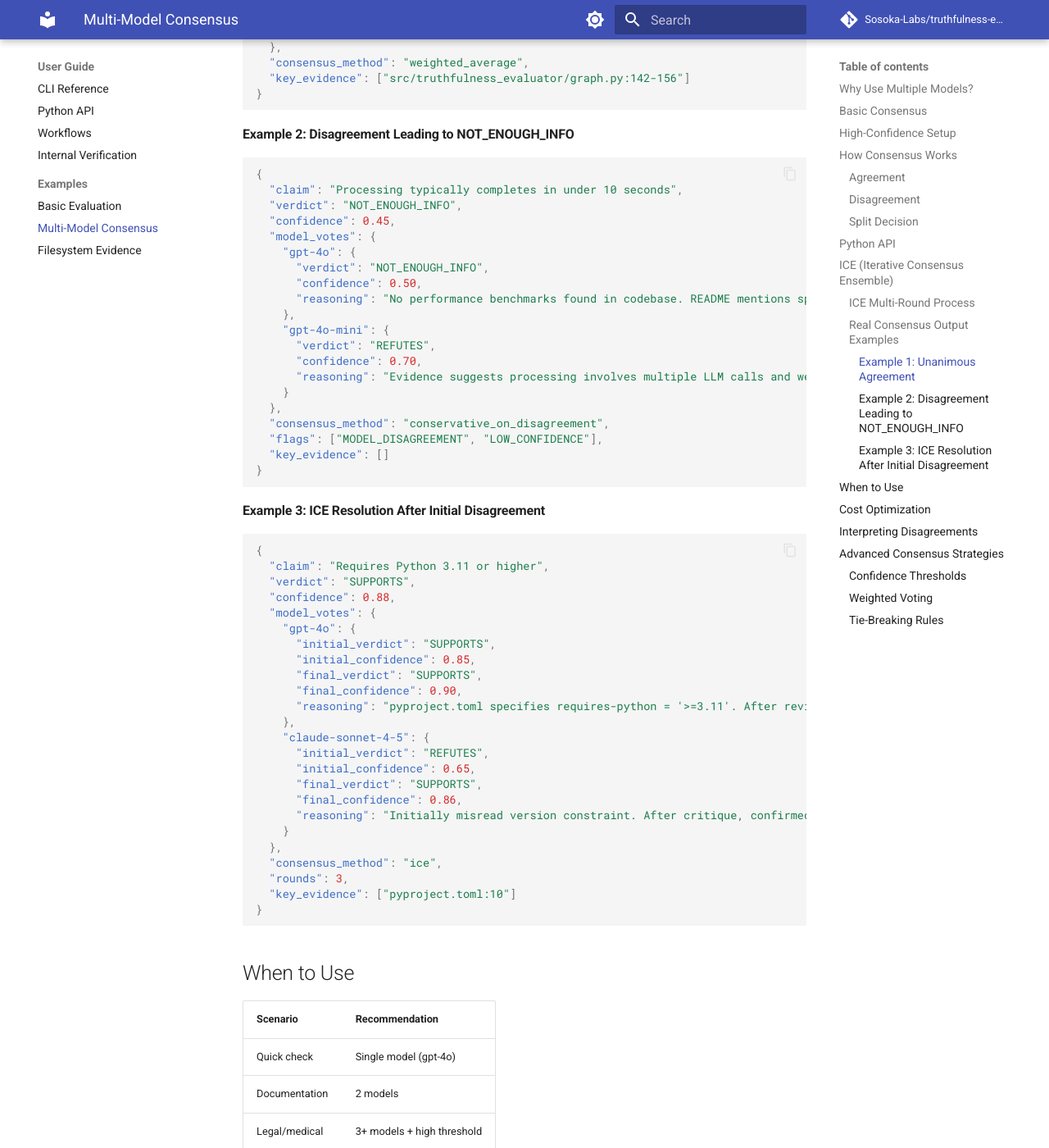
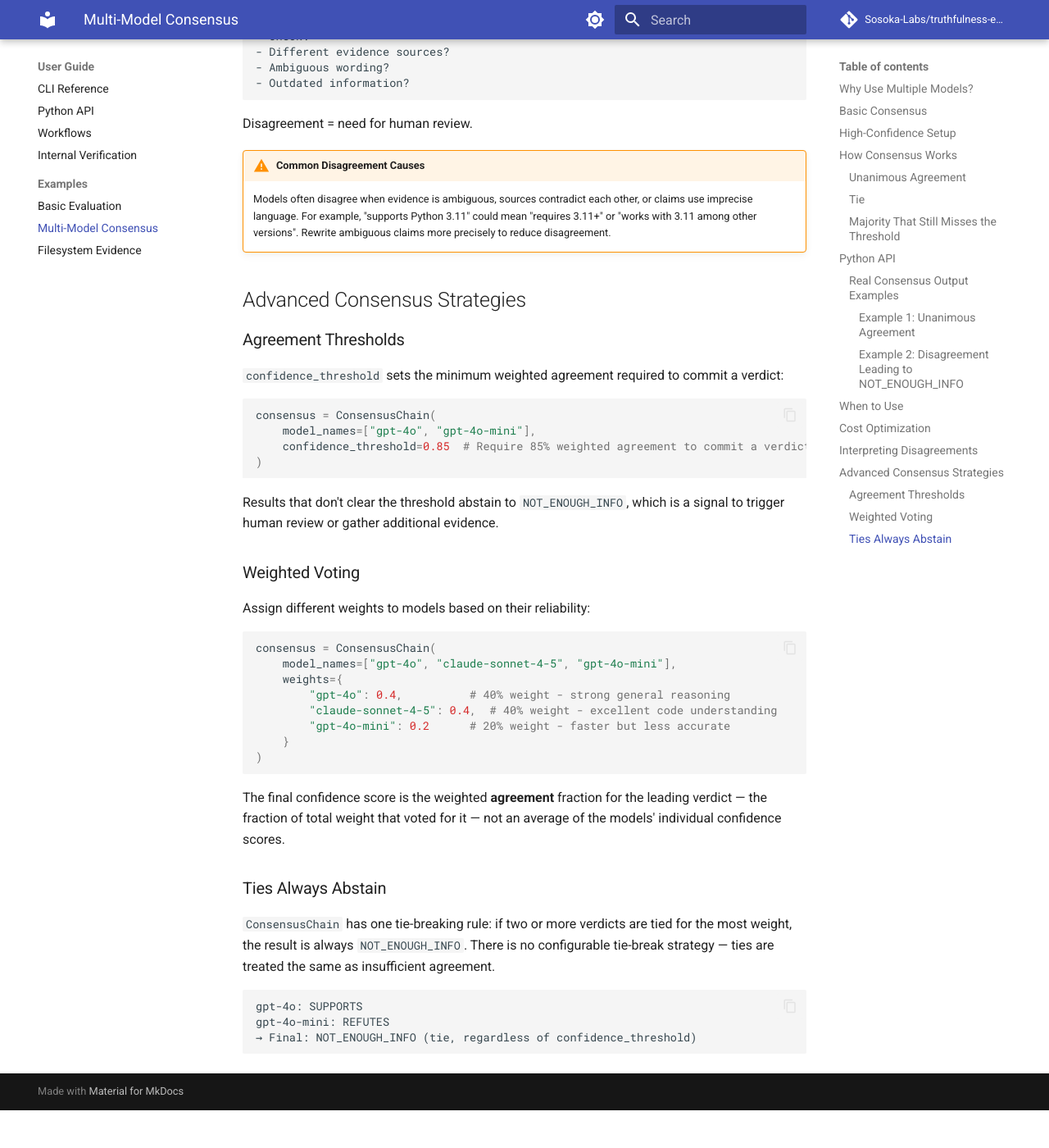
Before and after one commit to Sosoka-Labs/truthfulness-evaluator, an MkDocs documentation site: the page built from docs/examples/consensus.md, in a window 1280 px wide and 1400 px high, scrolled down 4073 px. Shown: the whole window at 82% size. Built offline with MkDocs 1.6.1 and Material for MkDocs 9.7.7, drawn with Linux system fonts in a browser that asks for light colours; comment, search, counter and statistics services are not loaded; after the commit the page ends 5427 px from its top, so only the background shows below that; some of the changed text lies outside the part shown.

Commit message:
docs: describe agreement-based consensus; remove ICE references
Update configuration, examples, usage, architecture, and API docs to
reflect ConsensusChain's agreement-based voting (weighted tally,
tie/threshold abstain, confidence = agreement fraction) and remove all
Iterative Consensus Ensemble content, including a build-breaking
mkdocstrings directive for the deleted class.

````diff
--- a/docs/examples/consensus.md
+++ b/docs/examples/consensus.md
@@ -36,30 +36,49 @@
 
 ## How Consensus Works
 
-### Agreement
+Consensus is **agreement-based**, not an average of self-reported confidence. Each model
+in the panel returns its own verdict; `ConsensusChain` tallies verdicts using per-model
+weights (equal by default), then:
+
+- Commits the leading verdict **only if** it isn't tied for the lead **and** its weighted
+  agreement fraction meets `confidence_threshold`.
+- Otherwise abstains to `NOT_ENOUGH_INFO`.
+
+The reported `confidence` on the result *is* that weighted agreement fraction — a
+consistency signal — not a mean of the models' own confidence scores, which research on
+LLM calibration found to be unreliable (see `llm_memory/research-multimodel-voting.md`
+in the repository root for the full rationale).
+
+### Unanimous Agreement
 
 ```
 gpt-4o: SUPPORTS
 gpt-4o-mini: SUPPORTS
-→ Final: SUPPORTS (high confidence)
+→ Final: SUPPORTS (confidence 1.0 — 100% weighted agreement)
 ```
 
-### Disagreement
+### Tie
 
 ```
 gpt-4o: SUPPORTS
 gpt-4o-mini: REFUTES
-→ Final: NOT_ENOUGH_INFO (conservative)
+→ Final: NOT_ENOUGH_INFO (tie for the lead — no verdict has a majority)
 ```
 
-### Split Decision
+### Majority That Still Misses the Threshold
+
+With 3 equal-weight models, a 2-out-of-3 majority is only 0.67 weighted agreement:
 
 ```
 gpt-4o: SUPPORTS
+claude-sonnet-4-5: SUPPORTS
 gpt-4o-mini: NOT_ENOUGH_INFO
-claude: SUPPORTS
-→ Final: SUPPORTS (majority)
+→ confidence_threshold=0.7 → Final: NOT_ENOUGH_INFO (0.67 < 0.7 threshold, abstains)
+→ confidence_threshold=0.6 → Final: SUPPORTS (confidence 0.67, majority accepted)
 ```
+
+Lower `confidence_threshold` to accept simple majorities; raise it toward unanimity for
+higher-precision, lower-yield verdicts.
 
 ## Python API
 
@@ -81,83 +100,25 @@
 # {'gpt-4o': 'SUPPORTS', 'gpt-4o-mini': 'SUPPORTS', 'claude-sonnet-4-5': 'SUPPORTS'}
 ```
 
-## ICE (Iterative Consensus Ensemble)
-
-!!! warning "Partial Implementation"
-    The ICE critique and revision rounds are currently stubs. Round 1 (initial votes) works fully, but Rounds 2-3 (critique and revised votes) return placeholder results. Full ICE implementation is planned for a future release.
-
-Models critique each other:
-
-```python
-from truthfulness_evaluator.llm.chains.consensus import ICEConsensusChain
-
-ice = ICEConsensusChain(
-    model_names=["gpt-4o", "gpt-4o-mini"],
-    max_rounds=3
-)
-
-result = await ice.verify(claim, evidence)
-```
-
-Round 1: Initial votes
-Round 2: Review others' reasoning
-Round 3: Final votes
-
-Higher accuracy, 3x slower.
-
-### ICE Multi-Round Process
-
-The Iterative Consensus Ensemble (ICE) algorithm implements a debate-style verification process:
-
-```mermaid
-sequenceDiagram
-    participant C as Claim
-    participant M1 as GPT-4o
-    participant M2 as Claude
-
-    Note over M1,M2: Round 1: Initial Votes
-    C->>M1: Verify
-    C->>M2: Verify
-    M1-->>C: SUPPORTS (70%)
-    M2-->>C: REFUTES (65%)
-
-    Note over M1,M2: Round 2: Critique
-    M1->>M2: Here's my reasoning...
-    M2->>M1: Here's my reasoning...
-
-    Note over M1,M2: Round 3: Revised Votes
-    M1-->>C: SUPPORTS (80%)
-    M2-->>C: SUPPORTS (75%)
-    Note over C: Consensus reached!
-```
-
-In Round 1, each model independently analyzes the evidence and casts an initial vote. In Round 2, models exchange their reasoning and critique each other's conclusions. In Round 3, models cast final votes after considering alternative perspectives. This process often resolves initial disagreements and produces higher-confidence verdicts.
-
 ### Real Consensus Output Examples
 
-Here's what actual consensus output looks like with detailed model votes:
+`ConsensusChain.verify()` returns a `VerificationResult`. Its `model_votes` field is a
+flat mapping of model name to that model's verdict string — there is no per-model
+confidence or reasoning breakdown in `model_votes` itself; the per-model self-reported
+confidence is only summarized in the human-readable `explanation` text.
 
 #### Example 1: Unanimous Agreement
 
 ```json
 {
-  "claim": "The create_truthfulness_graph() function returns a compiled StateGraph",
+  "claim_id": "c-104",
   "verdict": "SUPPORTS",
-  "confidence": 0.93,
+  "confidence": 1.0,
   "model_votes": {
-    "gpt-4o": {
-      "verdict": "SUPPORTS",
-      "confidence": 0.95,
-      "reasoning": "Function signature in src/graph.py line 142 shows return type CompiledGraph. Implementation calls compile() on StateGraph instance before returning."
-    },
-    "gpt-4o-mini": {
-      "verdict": "SUPPORTS",
-      "confidence": 0.91,
-      "reasoning": "Source code confirms the function builds a StateGraph and returns the compiled result. Type hints match the claim."
-    }
+    "gpt-4o": "SUPPORTS",
+    "gpt-4o-mini": "SUPPORTS"
   },
-  "consensus_method": "weighted_average",
-  "key_evidence": ["src/truthfulness_evaluator/graph.py:142-156"]
+  "explanation": "Consensus: SUPPORTS (100% weighted agreement)\nModel votes:\ngpt-4o: SUPPORTS (self-reported 95%)\ngpt-4o-mini: SUPPORTS (self-reported 91%)"
 }
 ```
 
@@ -165,55 +126,19 @@
 
 ```json
 {
-  "claim": "Processing typically completes in under 10 seconds",
+  "claim_id": "c-207",
   "verdict": "NOT_ENOUGH_INFO",
-  "confidence": 0.45,
+  "confidence": 0.5,
   "model_votes": {
-    "gpt-4o": {
-      "verdict": "NOT_ENOUGH_INFO",
-      "confidence": 0.50,
-      "reasoning": "No performance benchmarks found in codebase. README mentions speed but provides no concrete timing data."
-    },
-    "gpt-4o-mini": {
-      "verdict": "REFUTES",
-      "confidence": 0.70,
-      "reasoning": "Evidence suggests processing involves multiple LLM calls and web searches, which typically exceed 10 seconds total."
-    }
+    "gpt-4o": "NOT_ENOUGH_INFO",
+    "gpt-4o-mini": "REFUTES"
   },
-  "consensus_method": "conservative_on_disagreement",
-  "flags": ["MODEL_DISAGREEMENT", "LOW_CONFIDENCE"],
-  "key_evidence": []
+  "explanation": "Consensus: NOT_ENOUGH_INFO (50% weighted agreement)\nModel votes:\ngpt-4o: NOT_ENOUGH_INFO (self-reported 50%)\ngpt-4o-mini: REFUTES (self-reported 70%)\n(Abstained: tie.)"
 }
 ```
 
-#### Example 3: ICE Resolution After Initial Disagreement
-
-```json
-{
-  "claim": "Requires Python 3.11 or higher",
-  "verdict": "SUPPORTS",
-  "confidence": 0.88,
-  "model_votes": {
-    "gpt-4o": {
-      "initial_verdict": "SUPPORTS",
-      "initial_confidence": 0.85,
-      "final_verdict": "SUPPORTS",
-      "final_confidence": 0.90,
-      "reasoning": "pyproject.toml specifies requires-python = '>=3.11'. After reviewing alternative interpretation, I maintain this is correct."
-    },
-    "claude-sonnet-4-5": {
-      "initial_verdict": "REFUTES",
-      "initial_confidence": 0.65,
-      "final_verdict": "SUPPORTS",
-      "final_confidence": 0.86,
-      "reasoning": "Initially misread version constraint. After critique, confirmed pyproject.toml does require 3.11+. Changed verdict."
-    }
-  },
-  "consensus_method": "ice",
-  "rounds": 3,
-  "key_evidence": ["pyproject.toml:10"]
-}
-```
+Note `confidence` here is the weighted agreement fraction (a tie between two verdicts,
+each at 50% of the weight), not either model's self-reported confidence.
 
 ## When to Use
 
@@ -221,8 +146,8 @@
 |----------|----------------|
 | Quick check | Single model (gpt-4o) |
 | Documentation | 2 models |
-| Legal/medical | 3+ models + high threshold |
-| Research paper | ICE consensus |
+| Legal/medical | 3+ models + high agreement threshold |
+| Research paper | 3+ diverse models + high agreement threshold |
 
 ## Cost Optimization
 
@@ -255,18 +180,19 @@
 
 ## Advanced Consensus Strategies
 
-### Confidence Thresholds
+### Agreement Thresholds
 
-Set minimum confidence to accept verdicts:
+`confidence_threshold` sets the minimum weighted agreement required to commit a verdict:
 
 ```python
 consensus = ConsensusChain(
     model_names=["gpt-4o", "gpt-4o-mini"],
-    confidence_threshold=0.85  # Reject verdicts below 85%
+    confidence_threshold=0.85  # Require 85% weighted agreement to commit a verdict
 )
 ```
 
-Low-confidence results trigger human review or additional evidence gathering.
+Results that don't clear the threshold abstain to `NOT_ENOUGH_INFO`, which is a signal to
+trigger human review or gather additional evidence.
 
 ### Weighted Voting
 
@@ -283,24 +209,18 @@
 )
 ```
 
-The final confidence score is the weighted average of individual model confidences.
+The final confidence score is the weighted **agreement** fraction for the leading
+verdict — the fraction of total weight that voted for it — not an average of the models'
+individual confidence scores.
 
-### Tie-Breaking Rules
+### Ties Always Abstain
 
-When models are split evenly (2 SUPPORTS, 2 REFUTES):
+`ConsensusChain` has one tie-breaking rule: if two or more verdicts are tied for the most
+weight, the result is always `NOT_ENOUGH_INFO`. There is no configurable tie-break
+strategy — ties are treated the same as insufficient agreement.
 
-1. **Conservative** (default): Return NOT_ENOUGH_INFO
-2. **Optimistic**: Return majority verdict if confidence > threshold
-3. **Defer**: Trigger human review interrupt
-
-Configure in `ConsensusConfig`:
-
-```python
-config = ConsensusConfig(
-    tie_break_strategy="conservative",  # or "optimistic", "defer"
-    defer_confidence_threshold=0.75
-)
 ```
-
-!!! tip "Choosing Tie-Break Strategy"
-    Use conservative for production documentation verification where false positives are costly. Use optimistic for draft reviews where you want to catch obvious errors but accept some uncertainty. Use defer for critical documents where every claim must be verified by humans.
+gpt-4o: SUPPORTS
+gpt-4o-mini: REFUTES
+→ Final: NOT_ENOUGH_INFO (tie, regardless of confidence_threshold)
+```
--- a/docs/getting-started/configuration.md
+++ b/docs/getting-started/configuration.md
@@ -82,7 +82,7 @@
     verification_models=["gpt-4o", "claude-sonnet-4-5"],
 
     # Consensus
-    consensus_method="weighted",  # or "ice"
+    consensus_method="weighted",  # or "simple"
     confidence_threshold=0.7,
 
     # Evidence sources
@@ -177,32 +177,40 @@
 
 ## Consensus Methods
 
-### Weighted Voting (Default)
+Consensus is **agreement-based**: each model in `verification_models` returns its own
+verdict (`SUPPORTS` / `REFUTES` / `NOT_ENOUGH_INFO`), and `ConsensusChain` tallies those
+verdicts using per-model weights (equal weights by default). The leading verdict is
+committed only if there's no tie for the lead and its weighted agreement fraction meets
+`confidence_threshold`; otherwise the ensemble abstains to `NOT_ENOUGH_INFO`. Per-model
+votes are always recorded in the report's `model_votes`.
+
+Each model's own self-reported confidence is **not** used for this decision — it's
+recorded for reference, but the reported confidence on the final verdict is the weighted
+agreement fraction itself (i.e., how strongly the models agreed), not an average of their
+self-reported scores.
 
 ```python
-consensus_method="weighted"
+consensus_method="weighted"  # or "simple"
 ```
 
-Models vote, weighted by reliability. Fast, good for most cases.
+`"weighted"` applies the `weights` mapping passed to `ConsensusChain`; `"simple"` treats
+all models equally.
 
-### Iterative Consensus Ensemble (ICE)
-
-```python
-consensus_method="ice"
-ice_max_rounds=3
-```
-
-Models critique each other's reasoning. Higher accuracy, slower.
+!!! note "`confidence_threshold` is an agreement threshold"
+    With N equal-weight models, `confidence_threshold` is effectively how much agreement
+    you require, not a per-model confidence cutoff. With 3 equal-weight models, a 2-out-of-3
+    majority is only 0.67 agreement — a threshold of `0.7` would reject that and abstain,
+    requiring unanimity. Lower the threshold (e.g. `0.6`) to accept simple majorities.
 
 ## Confidence Thresholds
 
 | Threshold | Behavior |
 |-----------|----------|
-| `0.9` | Only high-confidence verdicts |
-| `0.7` | Balanced (recommended) |
-| `0.5` | More claims verified, less certain |
+| `0.9` | Only high-confidence verdicts (near-unanimity required) |
+| `0.7` | Balanced (recommended); with 3 equal-weight models, requires unanimity |
+| `0.5` | Accepts simple majorities, more claims verified, less certain |
 
-Below threshold → `NOT_ENOUGH_INFO`
+Below threshold, or on a tie for the lead verdict → `NOT_ENOUGH_INFO`
 
 ## Filesystem Search
 
--- a/docs/usage/workflows.md
+++ b/docs/usage/workflows.md
@@ -194,17 +194,13 @@
     V-->>C: SUPPORTS (88%)
 ```
 
-When models unanimously agree, confidence scores are averaged with weights applied. Disagreements trigger conservative fallbacks, typically resulting in NOT_ENOUGH_INFO verdicts. This prevents the system from confidently reporting incorrect information when models can't reach consensus.
-
-### ICE (Iterative Consensus Ensemble)
-
-Models critique each other:
-
-1. Round 1: Initial votes
-2. Round 2: Review others' reasoning
-3. Round 3: Revise if persuaded
-
-Higher accuracy, 3x slower.
+The reported confidence is the weighted **agreement** fraction for the leading verdict,
+not an average of the models' self-reported confidence scores — self-reported confidence
+is known to be poorly calibrated, so it's recorded per-model but not used to decide the
+outcome. When models unanimously agree, agreement is 1.0 and confidence is high.
+Disagreement (or a tie for the lead) drops the weighted agreement below the threshold and
+the ensemble abstains to `NOT_ENOUGH_INFO`, rather than confidently reporting a verdict the
+panel didn't actually agree on.
 
 ## Human-in-the-Loop
 
@@ -305,4 +301,4 @@
 | Large (20+ pages) | 100+ | Web + filesystem | 10-20 minutes |
 
 !!! tip "Speed vs Accuracy Tradeoffs"
-    Use `gpt-4o-mini` for extraction and `gpt-4o` for verification to balance speed and accuracy. For maximum speed, use single-model verification with `gpt-4o-mini` only. For maximum accuracy, use ICE consensus with 3+ models including Claude and GPT-4o.
+    Use `gpt-4o-mini` for extraction and `gpt-4o` for verification to balance speed and accuracy. For maximum speed, use single-model verification with `gpt-4o-mini` only. For maximum accuracy, use a few genuinely diverse strong models (e.g. Claude and GPT-4o rather than two same-family models) and tune the agreement threshold to the precision you need.
````
Also changed, not shown: docs/api/adapters.md (+4 -2 lines), docs/api/chains.md (+4 -21 lines), docs/architecture/workflows.md (+1 -4 lines).
